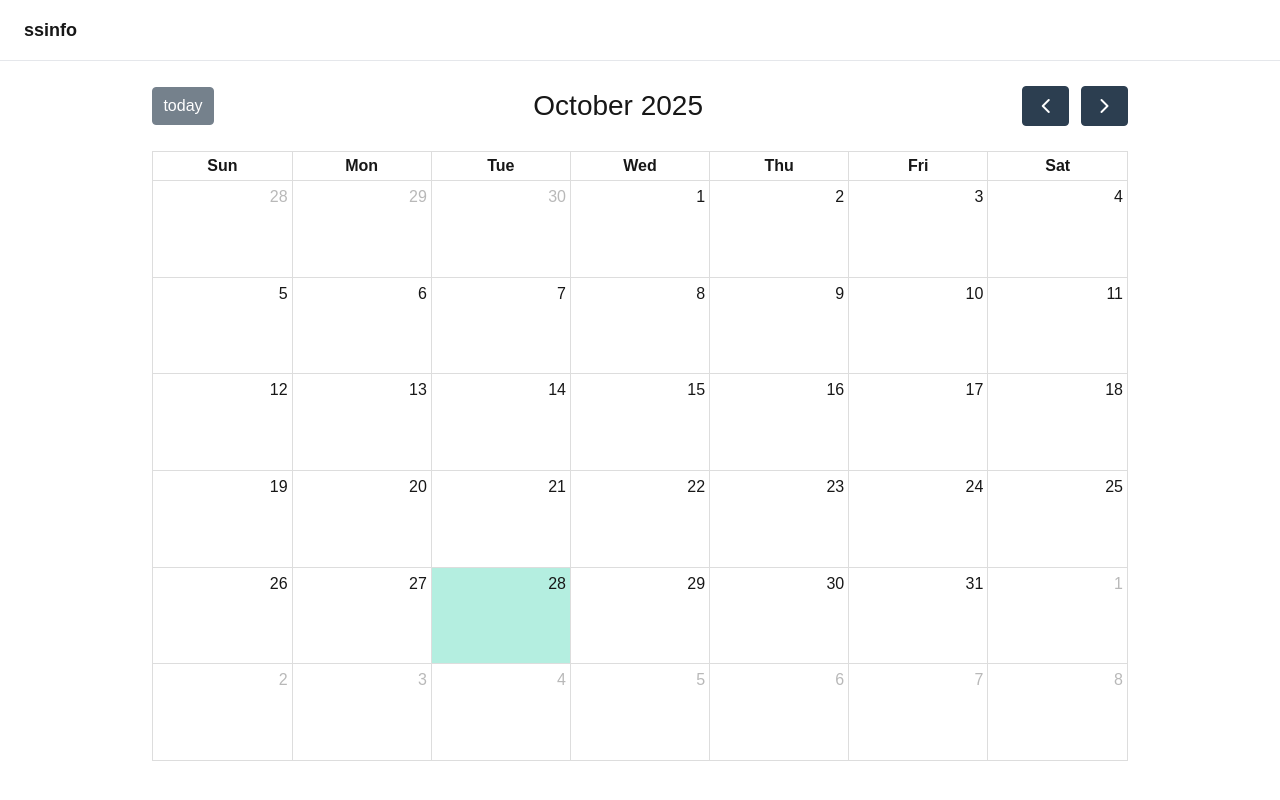
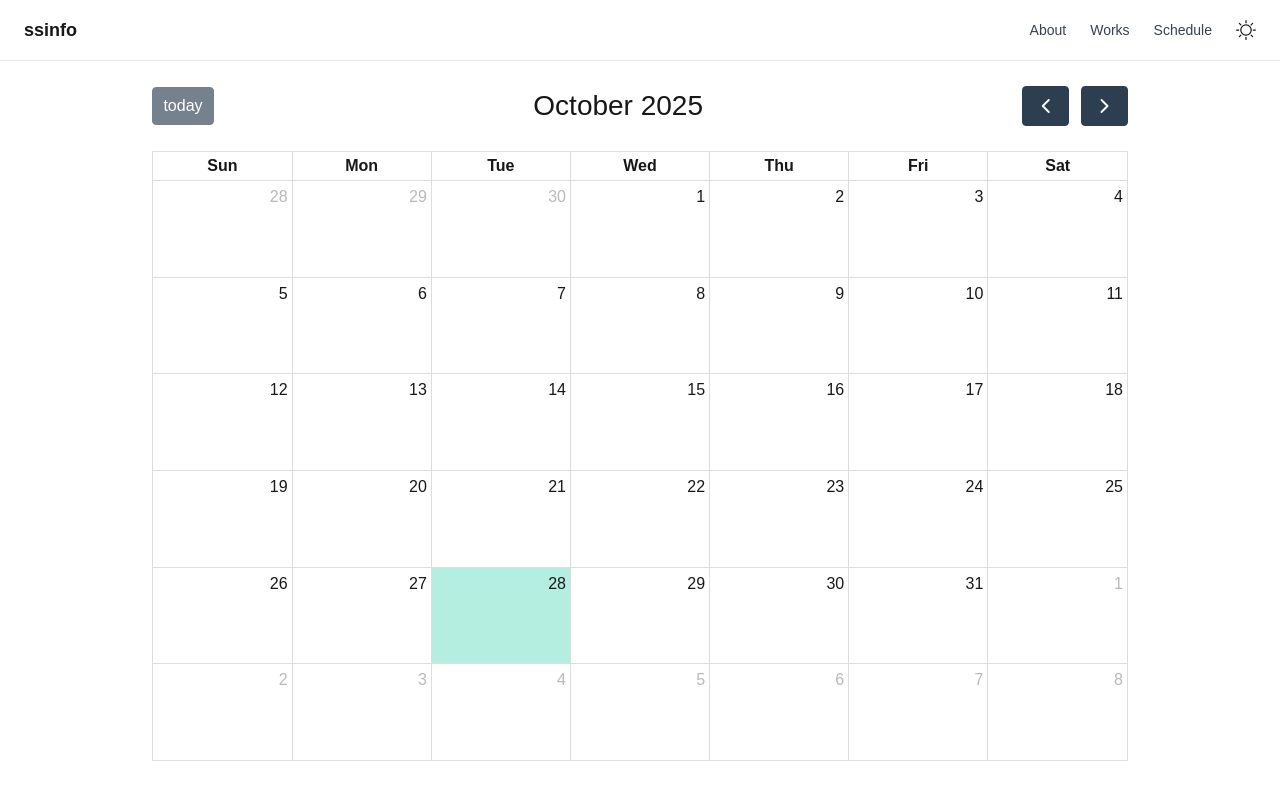
Before and after one commit to quino28/ssinfo, a Next.js app: page /schedule in a window 1280 px wide. Built offline with nearby package versions, Linux system fonts and the light colour scheme.

Commit message:
fix menu on the header

```diff
--- a/app/components/Header.tsx
+++ b/app/components/Header.tsx
@@ -7,6 +7,12 @@ import { useState } from "react";
 const Header = () => {
   const [isOpen, setIsOpen] = useState(false);
 
+  const navLinks = [
+     { href: "/about", label: "About" },
+     { href: "/works", label: "Works" },
+     { href: "/schedule", label: "Schedule" }
+   ];
+
   return (
     <header className="relative w-full border-b border-gray-200 px-4 py-4 md:px-6">
       <div className="max-w-screen-xl mx-auto flex items-center justify-between">
@@ -15,23 +21,34 @@ const Header = () => {
         </Link>
         <button
           className="md:hidden text-gray-700 text-xl focus:outline-none"
-          onClick={ () => setIsOpen(!isOpen) }
+          onClick={() => setIsOpen(!isOpen)}
           aria-label="Toggle menu"
         >
           ☰
         </button>
         <nav
           className={`
-            header-hamburger
-            absolute top-full right-0 w-auto bg-white border-t border-gray-200
+            // mobile
+            absolute top-full right-0 w-auto bg-white dark:bg-gray-800 border-t border-gray-200
             flex flex-col items-start space-y-2 text-sm
-            px-6 py-4 shadow-md z-10 md:hidden
-            ${ isOpen ? "block" : "hidden" }
+            px-6 py-4 shadow-md z-10
+            // PC
+            md:static md:flex md:flex-row md:items-center md:space-y-0 md:space-x-6
+            md:bg-transparent md:border-t-0 md:p-0 md:shadow-none md:justify-end md:w-auto
+            md:dark:bg-transparent
+            ${isOpen ? "flex" : "hidden"} md:flex
           `}
         >
-          <Link href="/about" className="hover:underline w-full md:w-auto">About</Link>
-          <Link href="/works" className="hover:underline w-full md:w-auto">Works</Link>
-          <Link href="/schedule" className="hover:underline w-full md:w-auto">Schedule</Link>
+          {navLinks.map((link) => (
+            <a
+              key={link.href}
+              href={link.href}
+              className="hover:underline text-gray-700 dark:text-gray-300 w-full md:w-auto"
+              onClick={() => setIsOpen(false)}
+            >
+              {link.label}
+            </a>
+          ))}
           <ThemeSwitch />
         </nav>
       </div>
--- a/app/globals.scss
+++ b/app/globals.scss
@@ -15,9 +15,6 @@
 .dark {
   --background: #0a0a0a;
   --foreground: #ededed;
-  .header-hamburger {
-    background: #333333;
-  }
   .fc-day-today {
     background-color: #078286 !important;
   }
```
